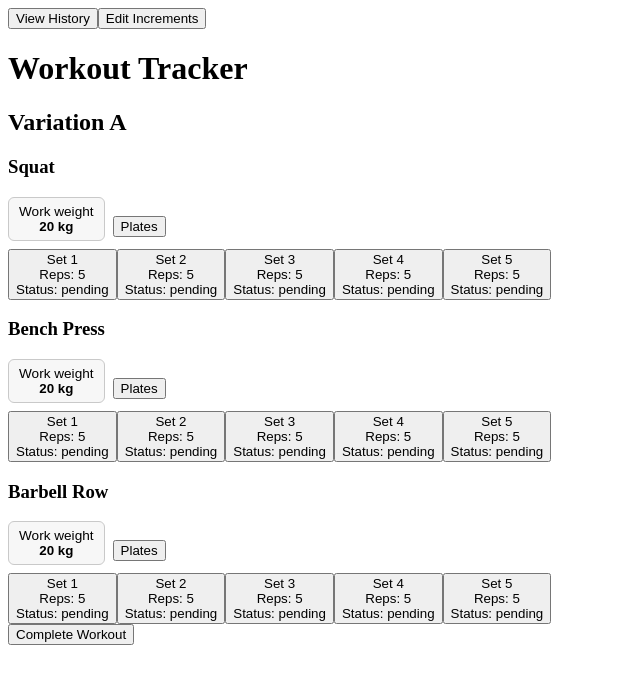
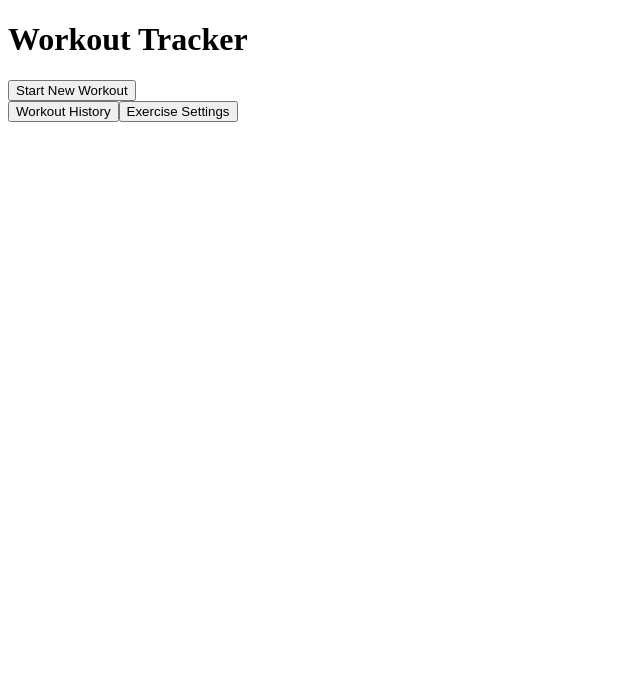
Before and after one commit to pattyde/workout-tracker, a React (Vite) app: page / in a window 1280 px wide. Shown: the top 684 px of the page, without its empty margins (0-640 px from the left). Built offline with nearby package versions, Linux system fonts and the light colour scheme.

Commit message:
add home screen

```diff
--- a/src/App.tsx
+++ b/src/App.tsx
@@ -28,6 +28,8 @@ import WorkoutHistoryScreen from './ui/WorkoutHistoryScreen'
 import { updateExerciseWorkWeight } from './services/exerciseWorkWeightService'
 import ProgressionIncrementScreen from './ui/ProgressionIncrementScreen'
 import { getOrInitAppState } from './services/appStateService'
+import { getActiveWorkout } from './services/workoutLifecycleService'
+import HomeScreen from './ui/HomeScreen'
 
 function buildDefinitionMap(
   definitions: ExerciseDefinition[]
@@ -85,8 +87,8 @@ function AppBootstrap() {
   >(null)
   const [completing, setCompleting] = useState(false)
   const [view, setView] = useState<
-    'active' | 'history' | 'progression'
-  >('active')
+    'home' | 'active' | 'history' | 'progression'
+  >('home')
   const [error, setError] = useState<string | null>(null)
   const [loading, setLoading] = useState(true)
 
@@ -106,14 +108,10 @@ function AppBootstrap() {
         )
         setProgressionStates(progressionMap)
 
-        const activeWorkout = await startOrResumeWorkout({
-          nowMs: Date.now(),
-          exerciseDefinitions,
-          progressionStates: progressionMap,
+        const activeWorkout = await getActiveWorkout(
           workoutRepository,
-          appStateRepository,
-        })
-
+          appStateRepository
+        )
         if (!cancelled) {
           setWorkout(activeWorkout)
           const appState = await getOrInitAppState(
@@ -192,6 +190,39 @@ function AppBootstrap() {
     return <div>Error: {error}</div>
   }
 
+  if (view === 'home') {
+    return (
+      <HomeScreen
+        hasActiveWorkout={Boolean(workout)}
+        onResume={async () => {
+          const activeWorkout = await getActiveWorkout(
+            workoutRepository,
+            appStateRepository
+          )
+          if (!activeWorkout) {
+            setWorkout(null)
+            return
+          }
+          setWorkout(activeWorkout)
+          setView('active')
+        }}
+        onStartNew={async () => {
+          const activeWorkout = await startOrResumeWorkout({
+            nowMs: Date.now(),
+            exerciseDefinitions,
+            progressionStates,
+            workoutRepository,
+            appStateRepository,
+          })
+          setWorkout(activeWorkout)
+          setView('active')
+        }}
+        onViewHistory={() => setView('history')}
+        onViewSettings={() => setView('progression')}
+      />
+    )
+  }
+
   if (view === 'history') {
     return (
       <div>
@@ -226,15 +257,9 @@ function AppBootstrap() {
       <div>
         <button
           type="button"
-          onClick={() => setView('history')}
+          onClick={() => setView('home')}
         >
-          View History
-        </button>
-        <button
-          type="button"
-          onClick={() => setView('progression')}
-        >
-          Edit Increments
+          Back to Home
         </button>
         <div>No active workout found.</div>
       </div>
@@ -245,15 +270,9 @@ function AppBootstrap() {
     <div>
       <button
         type="button"
-        onClick={() => setView('history')}
+        onClick={() => setView('home')}
       >
-        View History
-      </button>
-      <button
-        type="button"
-        onClick={() => setView('progression')}
-      >
-        Edit Increments
+        Back to Home
       </button>
       {activeStopwatch?.startTime != null &&
         !activeStopwatch.dismissed && (
@@ -339,6 +358,7 @@ function AppBootstrap() {
             )
             setWorkout(null)
             setActiveStopwatch(null)
+            setView('home')
           } catch (err) {
             const message =
               err instanceof Error
--- /dev/null
+++ b/src/ui/HomeScreen.tsx
@@ -0,0 +1,41 @@
+interface HomeScreenProps {
+  hasActiveWorkout: boolean
+  onResume: () => void
+  onStartNew: () => void
+  onViewHistory: () => void
+  onViewSettings: () => void
+}
+
+export default function HomeScreen({
+  hasActiveWorkout,
+  onResume,
+  onStartNew,
+  onViewHistory,
+  onViewSettings,
+}: HomeScreenProps) {
+  return (
+    <div>
+      <h1>Workout Tracker</h1>
+      {hasActiveWorkout ? (
+        <div>
+          <div>Workout in progress</div>
+          <button type="button" onClick={onResume}>
+            Resume Workout
+          </button>
+        </div>
+      ) : (
+        <button type="button" onClick={onStartNew}>
+          Start New Workout
+        </button>
+      )}
+      <div>
+        <button type="button" onClick={onViewHistory}>
+          Workout History
+        </button>
+        <button type="button" onClick={onViewSettings}>
+          Exercise Settings
+        </button>
+      </div>
+    </div>
+  )
+}
```
Also changed, not shown: 1 other file (tests, documents, lock files or other folders).
